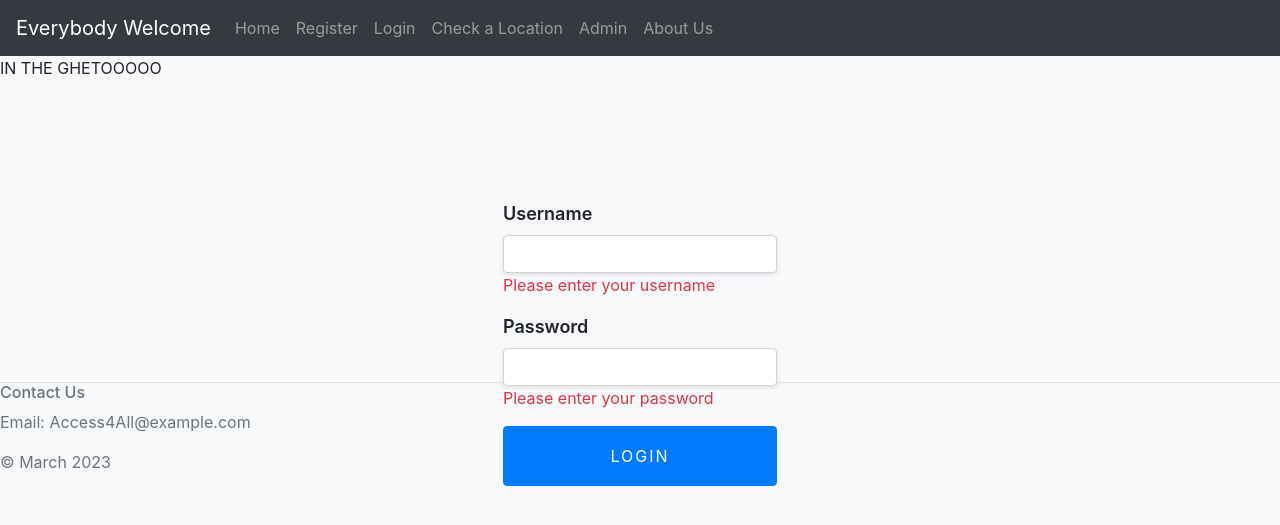
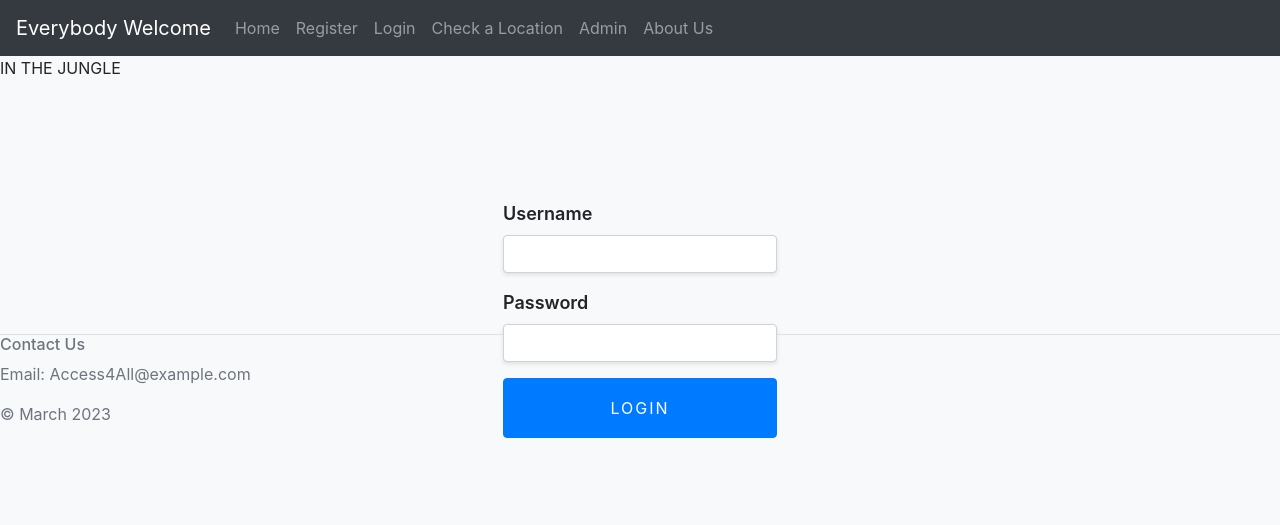
Before and after one commit to Waris-Al/EW2, a PHP site: page /AdminLogin.php in a window 1280 px wide. Shown: the top 525 px of the page. Run offline with PHP 8.4, Linux system fonts and the light colour scheme.

Commit message:
better iguess but still not great

```diff
--- a/AdminLogin.php
+++ b/AdminLogin.php
@@ -59,18 +59,16 @@
   <header>
     <?php include("NavigationBar.php"); ?>
   </header>
-IN THE GHETOOOOO
+IN THE JUNGLE
   <div class="container h-100 d-flex justify-content-center align-items-center" style="position:relative; top:120px;">
   <form action="checkAdminLogin.php" method="POST" autocomplete="off">
     <div class="form-group">
       <label class="form-label" for="Username1">Username</label>
       <input type="text" id="Username1" class="form-control" name="username" required>
-      <span class="text-danger">Please enter your username</span>
     </div>
     <div class="form-group">
       <label class="form-label" for="Password1">Password</label>
       <input type="password" id="Password1" class="form-control" name="password" required>
-      <span class="text-danger">Please enter your password</span>
     </div>
     <div class="form-group">
       <button type="submit" class="btn btn-primary">Login</button>
--- a/Login.php
+++ b/Login.php
@@ -69,11 +69,11 @@ session_start();
     <form action="loginC.php" method="POST" autocomplete="off">
       <div class="form-group">
         <label class="form-label" for="Username1">Email</label>
-        <input type="username" id="Username1" class="form-control" name="email">
+        <input type="username" id="Username1" class="form-control" name="email" required>
       </div>
       <div class="form-group">
         <label class="form-label" for="Password1">Password</label>
-        <input type="password" id="Password1" class="form-control" name="password">
+        <input type="password" id="Password1" class="form-control" name="password" required>
       </div>
       <div class="form-group form-check">
         <input type="checkbox" class="form-check-input" id="loginCheck">
```
